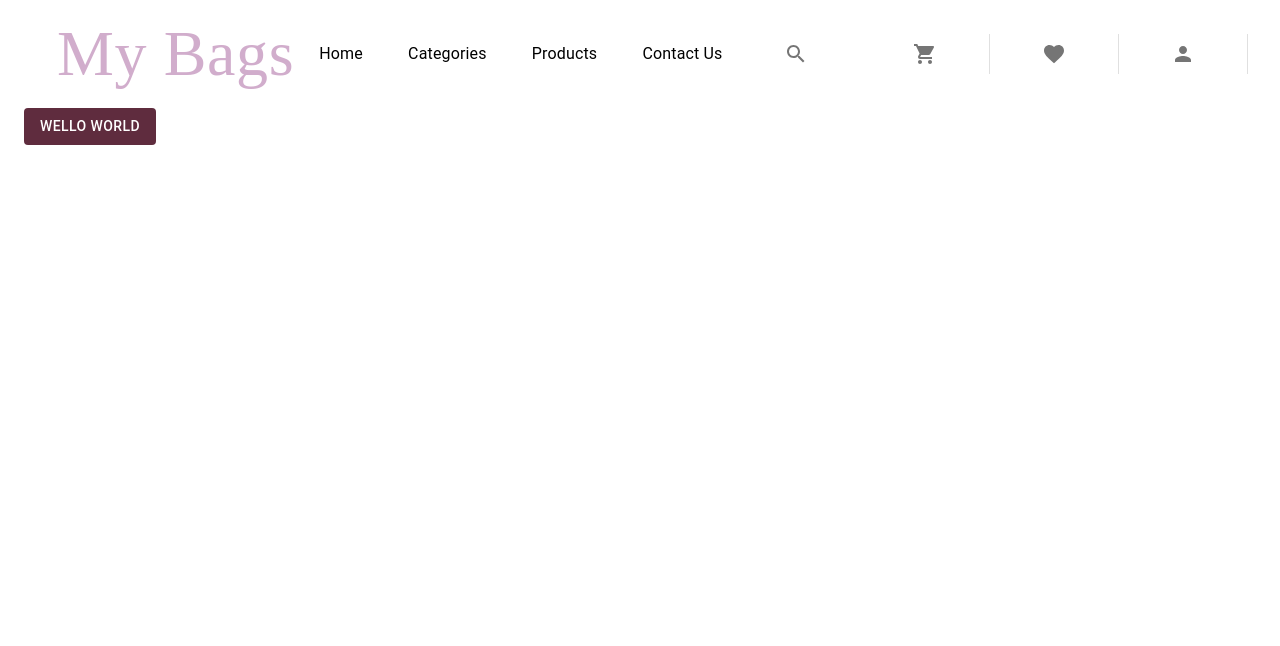
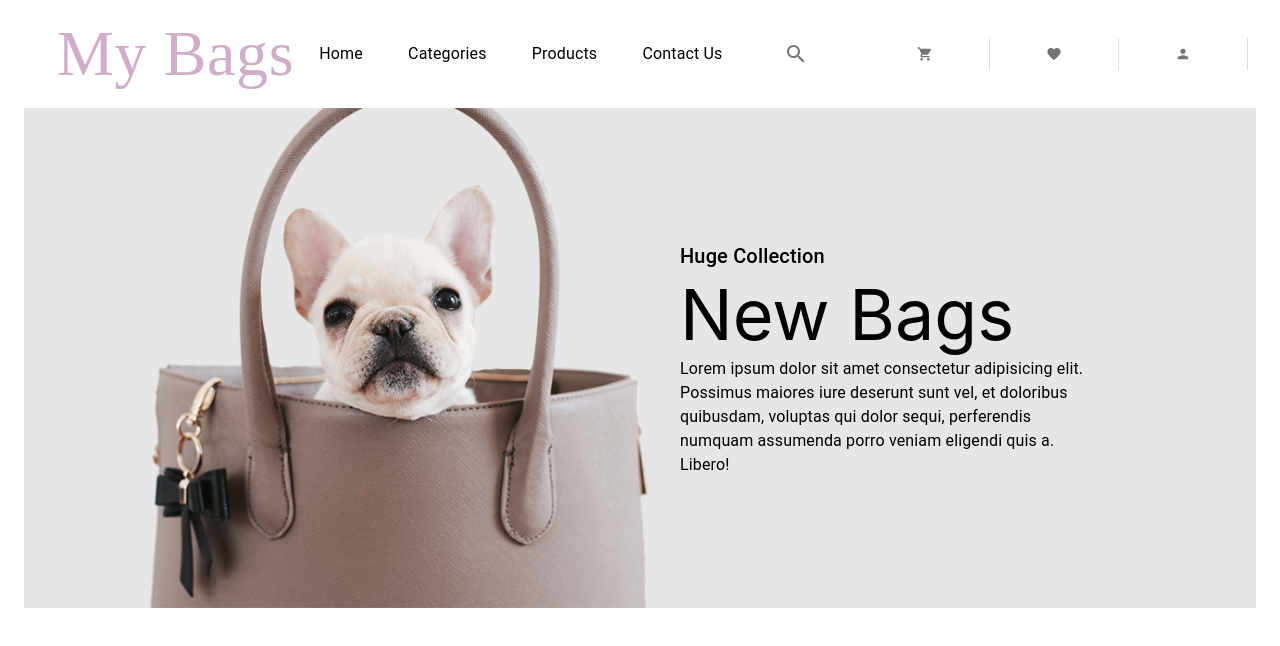
Before and after one commit to MaxTyshkevich/material_maket, a React (Create React App) app: page / in a window 1280 px wide. Shown: the top 646 px of the page. Built offline with nearby package versions, Linux system fonts and the light colour scheme; the HTML template or start-up script is replaced by a standard one; a web font is replaced by a local one.

Commit message:
feat: Banner

```diff
--- a/src/App.jsx
+++ b/src/App.jsx
@@ -4,6 +4,7 @@ import { useEffect } from 'react';
 
 import theme from './styles/theme';
 import AppBar from './components/Appbar';
+import { Banner } from './components/Banner';
 
 const App = () => {
   /*  const theme = useTheme();
@@ -18,6 +19,7 @@ const App = () => {
     <ThemeProvider theme={theme}>
       <Container maxWidth="xl" sx={{ background: '#fff' }}>
         <AppBar />
+        <Banner />
         {/*
       AppBar
       banner
@@ -28,8 +30,6 @@ const App = () => {
       searchbox
       appDrower
       */}
-
-        <Button variant="contained">Wello world</Button>
       </Container>
     </ThemeProvider>
   );
--- a/src/components/Appbar/Actions.js
+++ b/src/components/Appbar/Actions.js
@@ -9,14 +9,14 @@ import ShoppingCart from '@mui/icons-material/ShoppingCart';
 import PersonIcon from '@mui/icons-material/Person';
 import FavoriteIcon from '@mui/icons-material/Favorite';
 
-const styles = {
+const styles = ({ theme }) => ({
   display: 'flex',
   justifyContent: 'center',
   '& .MuiListItemIcon-root': {
     display: 'flex',
     justifyContent: 'center',
   },
-};
+});
 
 const Actions = ({ isMobile }) => {
   const Component = isMobile
--- /dev/null
+++ b/src/components/Banner/index.jsx
@@ -0,0 +1,30 @@
+import React from 'react';
+import { Typography, useMediaQuery, useTheme } from '@mui/material';
+import {
+  BannerContainer,
+  BannerContent,
+  BannerDiscription,
+  BannerTittle,
+  BannerImage,
+} from '../../styles/baner';
+
+export const Banner = () => {
+  const theme = useTheme();
+  const mobile = useMediaQuery(theme.breakpoints.down('md'));
+
+  return (
+    <BannerContainer>
+      <BannerImage src={'/images/banner/banner.png'} />
+      <BannerContent>
+        <Typography variant="h6">Huge Collection</Typography>
+        <BannerTittle variant="h2 ">New Bags</BannerTittle>
+        <BannerDiscription>
+          Lorem ipsum dolor sit amet consectetur adipisicing elit. Possimus
+          maiores iure deserunt sunt vel, et doloribus quibusdam, voluptas qui
+          dolor sequi, perferendis numquam assumenda porro veniam eligendi quis
+          a. Libero!
+        </BannerDiscription>
+      </BannerContent>
+    </BannerContainer>
+  );
+};
--- a/src/styles/appbar/index.js
+++ b/src/styles/appbar/index.jsx
@@ -38,9 +38,14 @@ export const ActionIconsContainerMobile = styled(Box)(() => ({
   borderTop: `1px solid ${Colors.border}`,
   '& .MuiSvgIcon-root': {
     color: Colors.secondary,
+    fontSize: '2rem',
   },
 }));
 
 export const ActionIconsContainerDesktop = styled(Box)(() => ({
   flexGrow: 0,
+
+  '& .MuiSvgIcon-root': {
+    fontSize: '1rem',
+  },
 }));
--- /dev/null
+++ b/src/styles/baner/index.jsx
@@ -0,0 +1,51 @@
+import { Box, styled, Typography, List } from '@mui/material';
+import { Colors } from '../theme';
+
+export const BannerContainer = styled(Box)(({ theme }) => ({
+  display: 'flex',
+  justifyContent: 'center',
+
+  width: '100%',
+  height: '100%',
+
+  background: Colors.light_gray,
+  padding: '0px',
+  [theme.breakpoints.down('md')]: {
+    flexDirection: 'column',
+    alignItems: 'center',
+  },
+}));
+
+export const BannerContent = styled(Box)((...props) => {
+  console.log(props);
+  return {
+    display: 'flex',
+    justifyContent: 'center',
+    flexDirection: 'column',
+    maxWidth: '420px',
+    padding: '30px',
+  };
+});
+
+export const BannerTittle = styled(Box)(({ theme }) => ({
+  fontSize: 70,
+  [theme.breakpoints.down('md')]: {
+    fontSize: 48,
+  },
+}));
+
+export const BannerDiscription = styled(Typography)(({ theme }) => ({}));
+
+export const BannerImage = styled('img')(({ src, theme }) => ({
+  src: `url(${src})`,
+  width: '500px',
+
+  [theme.breakpoints.down('md')]: {
+    width: '350px',
+  },
+
+  [theme.breakpoints.down('sm')]: {
+    width: '320px',
+    height: '300px',
+  },
+}));
```
